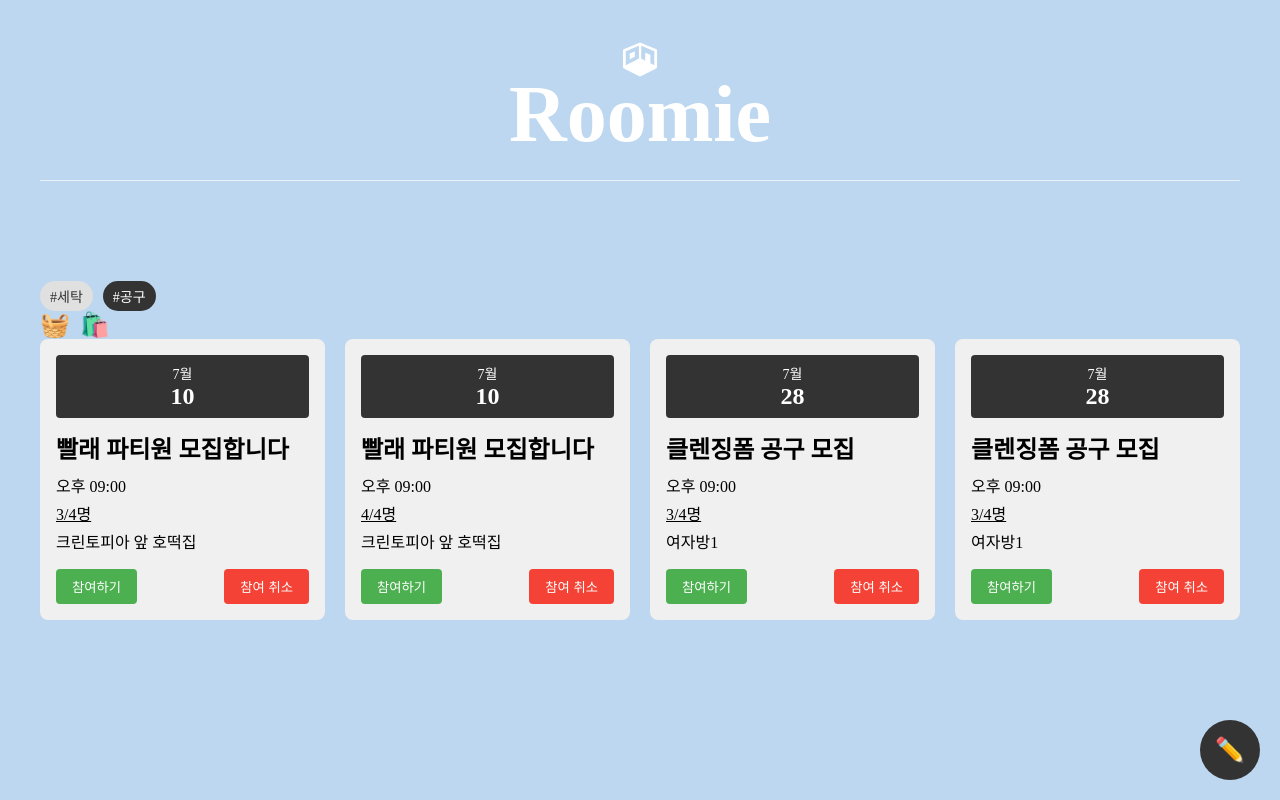
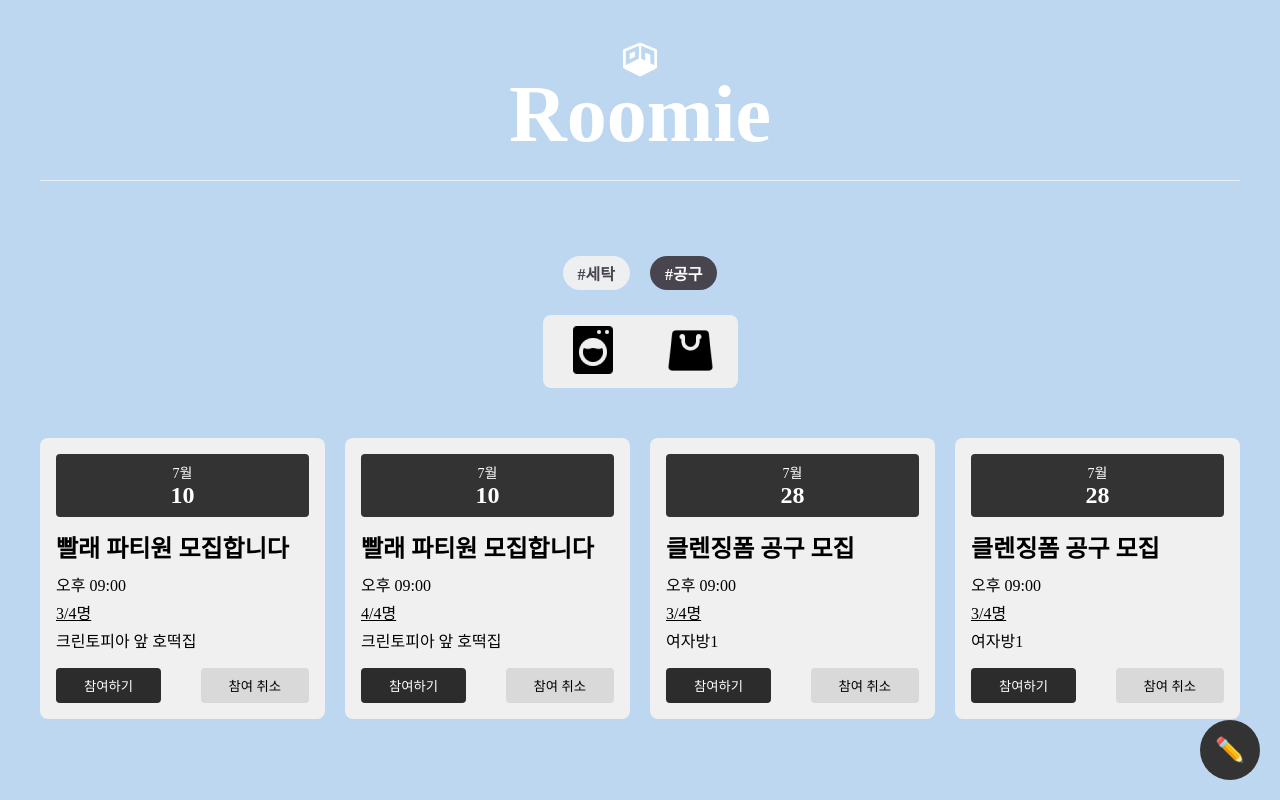
Before and after one commit to potathon/Team5-FE, a React (Create React App) app: page /main in a window 1280 px wide. Built offline with nearby package versions, Linux system fonts and the light colour scheme; a web font is replaced by a local one.

Commit message:
style: 스타일 조정

```diff
--- a/src/components/card/index.css
+++ b/src/components/card/index.css
@@ -49,20 +49,22 @@
 
 .join-button,
 .cancel-button {
-  padding: 8px 16px;
+  padding: 8px 28px;
   border: none;
   border-radius: 4px;
   cursor: pointer;
 }
 
 .join-button {
-  background-color: #4caf50;
+  font-family: 'Pretendard-bold';
+  background-color: #2c2c2c;
   color: white;
 }
 
 .cancel-button {
-  background-color: #f44336;
-  color: white;
+  font-family: 'Pretendard-bold';
+  background-color: #d9d9d9;
+  color: black;
 }
 
 .modal {
--- a/src/pages/main/index.tsx
+++ b/src/pages/main/index.tsx
@@ -10,14 +10,7 @@ const MainPage: React.FC = () => {
     <div className="main-page">
       <Header />
       <div className="logo">{/* 로고 이미지를 여기에 삽입하세요 */}</div>
-      <div className="tags">
-        <span className="tag tag-light">#세탁</span>
-        <span className="tag tag-dark">#공구</span>
-      </div>
-      <div className="icons">
-        <span className="icon icon-washer">🧺</span>
-        <span className="icon icon-bag">🛍️</span>
-      </div>
+      <Category />
       <main>
         <div className="card-grid">
           <Card
```
